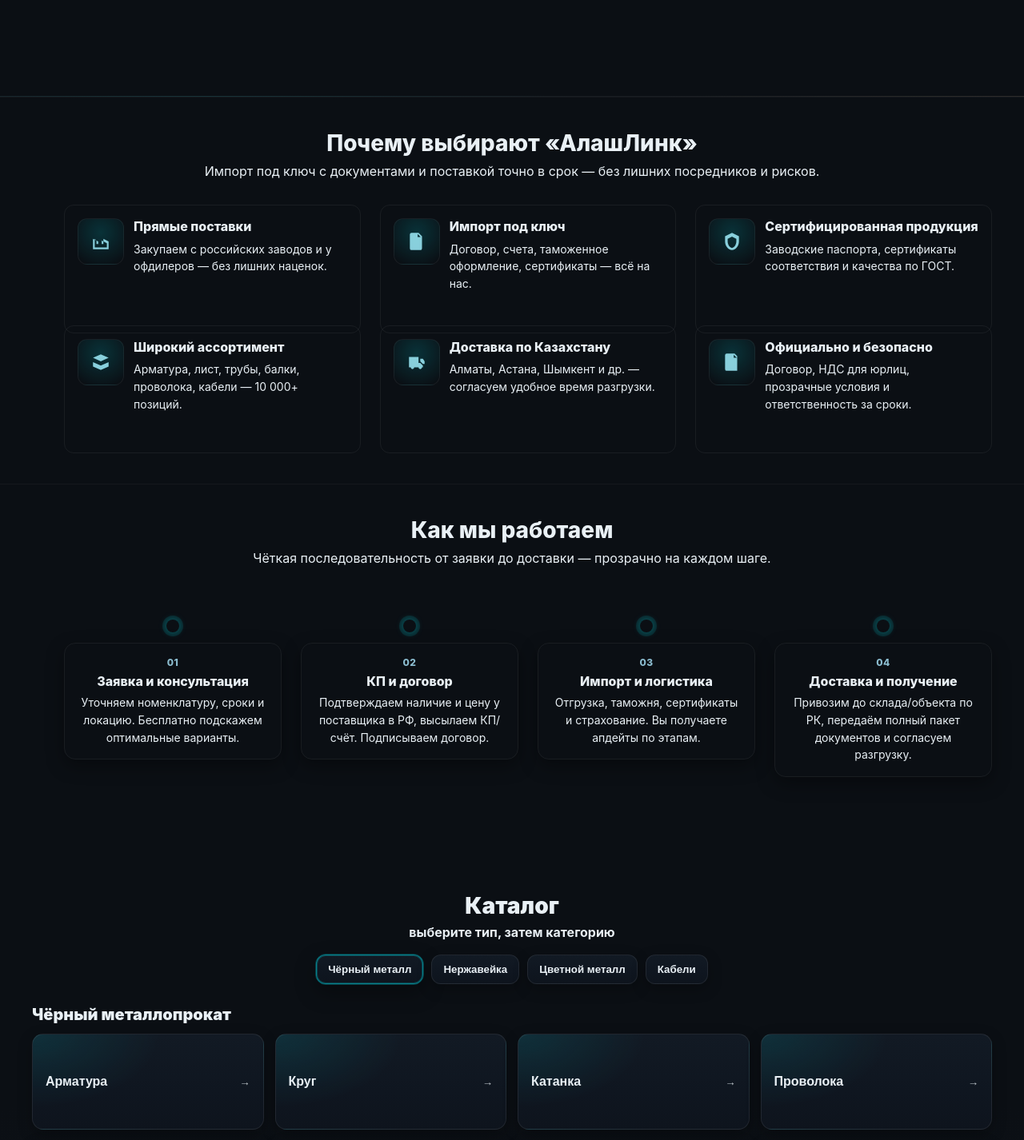
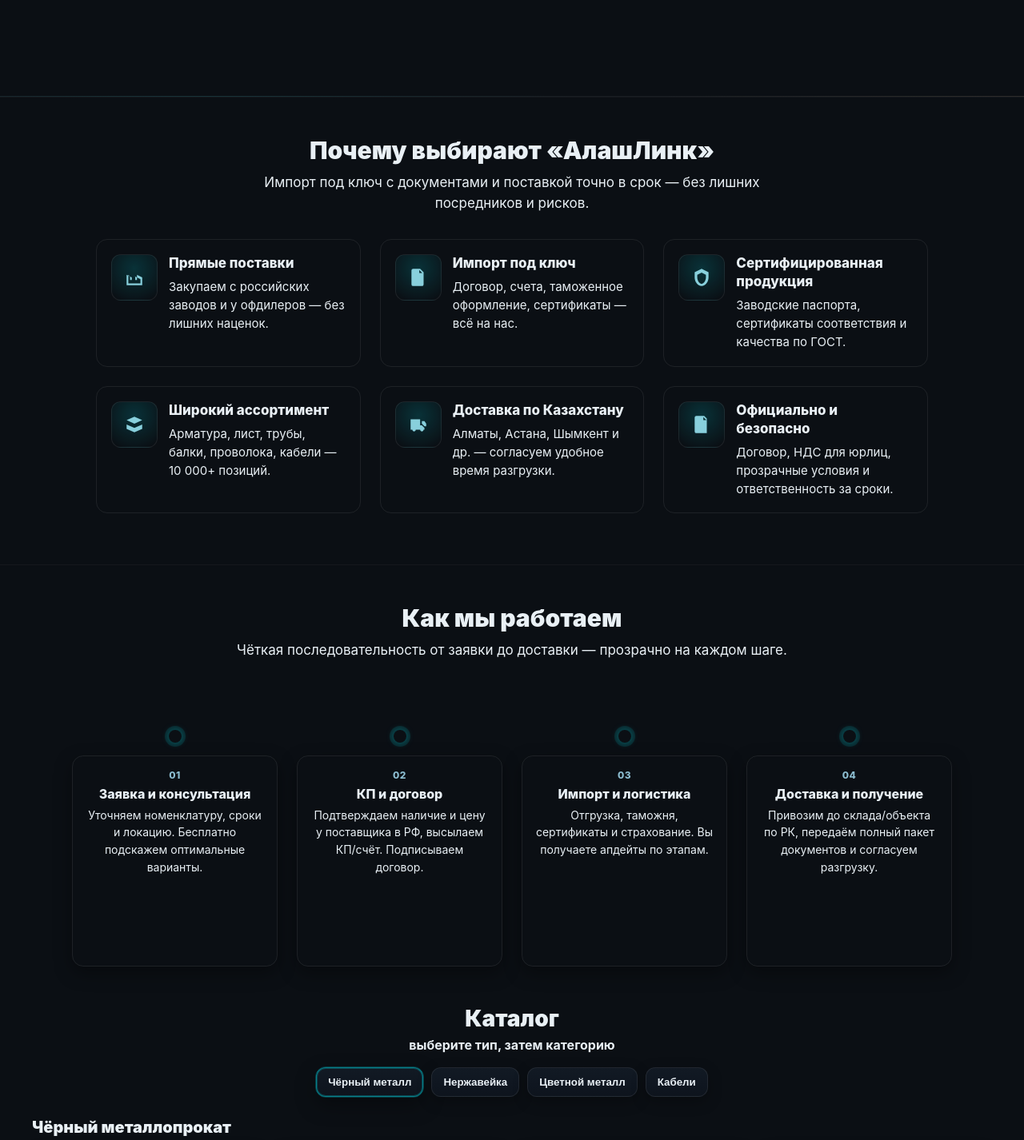
Before and after one commit to TamerlanIsenov/alashlink, a Vue app: page / in a window 1280 px wide. Shown: the part 640-2066 px from the top of the page at 80% size. Built offline with nearby package versions, Linux system fonts and the light colour scheme.

Commit message:
исправленный мобильный вариант

```diff
--- a/src/components/Catalog.vue
+++ b/src/components/Catalog.vue
@@ -28,6 +28,7 @@
             role="tab"
             :aria-selected="(activeGroup === t.key).toString()"
             @click="goGroup(t.key)"
+            type="button"
           >
             {{ t.label }}
           </button>
@@ -221,7 +222,7 @@
     goBack() {
       // если есть история — назад, иначе на главную к каталогу
       if (window.history.length > 1) {
-        this.$router.back();
+        window.history.back();
       } else {
         this.$router.push({ name: "home", hash: "#catalog" });
       }
@@ -236,7 +237,11 @@
   --text:#e9f0f5; --muted:#b9c6d4; --glow:#00d4e0; --gold:#c1a269;
 }
 
-.catalog{ background:linear-gradient(180deg,#0b0f14 0%, #0b0f14 40%, #0e131b 100%); padding:72px 0; border-top:1px solid var(--line); }
+.catalog{
+  background:linear-gradient(180deg,#0b0f14 0%, #0b0f14 40%, #0e131b 100%);
+  padding:72px 0;
+  border-top:1px solid var(--line);
+}
 .container{ max-width:1200px; margin:0 auto; padding:0 16px; }
 
 .section-head{ text-align:center; margin-bottom:20px; }
@@ -263,13 +268,19 @@
 
 /* Верхний уровень кнопок */
 .type-switch{
-  margin:18px auto 0; display:flex; gap:10px; justify-content:center; flex-wrap:wrap;
+  margin:18px auto 0;
+  display:flex; gap:10px; justify-content:center; flex-wrap:wrap;
 }
 .type-btn{
   border:1px solid rgba(255,255,255,.08);
   background:linear-gradient(180deg,#121a24,#0f1620 60%, #0e141d);
-  color:var(--text); padding:10px 14px; font-weight:800; border-radius:12px; cursor:pointer;
-  transition:.18s ease; box-shadow:0 6px 18px rgba(0,0,0,.25);
+  color:var(--text);
+  padding:10px 14px;
+  font-weight:800;
+  border-radius:12px;
+  cursor:pointer;
+  transition:.18s ease;
+  box-shadow:0 6px 18px rgba(0,0,0,.25);
 }
 .type-btn:hover{ transform:translateY(-1px); border-color:rgba(0,212,224,.35); }
 .type-btn.active{
@@ -279,35 +290,79 @@
 }
 
 /* Панель подкатегорий */
-.panel{ margin-top:26px; min-height: 420px; } /* фикс высоты = без скачков при смене */
+.panel{ margin-top:26px; min-height: 420px; }
 .g-title{ color:var(--text); font-size:20px; margin:0 0 12px; font-weight:900; }
 
 /* плавная замена сеток */
 .fade-enter-active, .fade-leave-active { transition: opacity .16s ease; }
 .fade-enter-from, .fade-leave-to { opacity: 0; }
 
+/* Сетка и карточки */
 .grid{ display:grid; grid-template-columns:repeat(4,minmax(0,1fr)); gap:14px; }
 .card{
-  height:120px; border:1px solid rgba(255,255,255,.08); border-radius:14px;
-  background: radial-gradient(100% 140% at 0% 0%, rgba(0,212,224,.12), transparent 55%), linear-gradient(180deg,#121a24,#0f1620 60%, #0e141d);
-  color:var(--text); display:flex; align-items:center; justify-content:space-between;
-  padding:16px; text-align:left; cursor:pointer; transition:.18s ease; box-shadow:0 6px 18px rgba(0,0,0,.25);
+  min-height:120px;
+  border:1px solid rgba(255,255,255,.08);
+  border-radius:14px;
+  background:
+    radial-gradient(100% 140% at 0% 0%, rgba(0,212,224,.12), transparent 55%),
+    linear-gradient(180deg,#121a24,#0f1620 60%, #0e141d);
+  color:var(--text);
+  display:flex; align-items:center; justify-content:space-between;
+  padding:16px;
+  text-align:left;
+  cursor:pointer;
+  transition:.18s ease;
+  box-shadow:0 6px 18px rgba(0,0,0,.25);
 }
 .card:hover{ transform:translateY(-2px); border-color:rgba(0,212,224,.45); box-shadow:0 10px 26px rgba(0,0,0,.35); }
 .card-title{ font-weight:900; font-size:16px; }
 .arrow{ font-weight:900; opacity:.8; }
 
+/* Доступность: фокус */
+.card:focus-visible, .type-btn:focus-visible, .back-btn:focus-visible{
+  outline:2px solid rgba(0,212,224,.65);
+  outline-offset:2px;
+}
+
+/* ====== Адаптив ====== */
 @media (max-width:1080px){
   .grid{ grid-template-columns:repeat(3,minmax(0,1fr)); }
   .panel{ min-height: 380px; }
 }
+
+/* Прокручиваемые табы со snap на мобилке */
 @media (max-width:760px){
-  .grid{ grid-template-columns:repeat(2,minmax(0,1fr)); }
-  .card{ height:110px; }
-  .panel{ min-height: 360px; }
+  .type-switch{
+    justify-content:flex-start;
+    overflow-x:auto;
+    scrollbar-width:none;               /* Firefox */
+    -ms-overflow-style:none;            /* IE/Edge */
+    gap:8px; padding:0 8px;
+    scroll-snap-type:x mandatory;
+    mask-image: linear-gradient(to right, transparent 0, #000 16px, #000 calc(100% - 16px), transparent 100%);
+  }
+  .type-switch::-webkit-scrollbar{ display:none; } /* Chrome/Safari */
+  .type-btn{ scroll-snap-align:center; white-space:nowrap; padding:12px 14px; font-size:15px; }
+
+  .g-title{ font-size:18px; margin:8px 8px 12px; text-align:left; }
+  .head-row{ padding:0 8px; }
+
+  .panel{ min-height:auto; } /* без фиксированной высоты */
+  .grid{ grid-template-columns:repeat(2,minmax(0,1fr)); gap:10px; }
+  .card{ min-height:96px; padding:14px; }
+  .card-title{ font-size:16px; line-height:1.25; }
+  .arrow{ font-size:18px; }
 }
+
+/* Очень узкие (до 400px) — 1 колонка */
+@media (max-width:400px){
+  .grid{ grid-template-columns:1fr; }
+  .card{ min-height:88px; }
+}
+
+/* Совсем узкие (до 520px) — резерв, если нужно вернуть 1 колонку раньше */
+/* Оставил твой старый брейкпоинт, но он уже перекрывается 400px блоком; при желании можно убрать */
 @media (max-width:520px){
-  .grid{ grid-template-columns:1fr; }
-  .panel{ min-height: 340px; }
+  .panel{ min-height: 340px; } /* можно удалить, если не нужен фикс */
 }
 </style>
--- a/src/components/Process.vue
+++ b/src/components/Process.vue
@@ -7,10 +7,9 @@
       </header>
 
       <!-- Desktop / tablet -->
+      <div class="timeline-wrap">
         <ol class="timeline horizontal" role="list">
-        <!-- Рельса — отдельный элемент, всегда виден -->
           <span class="rail" aria-hidden="true"></span>
-
           <li
             v-for="(step, i) in steps"
             :key="'h-'+i"
@@ -26,8 +25,10 @@
             </div>
           </li>
         </ol>
+      </div>
 
       <!-- Mobile -->
+      <div class="timeline-wrap">
         <ol class="timeline vertical" role="list">
           <li
             v-for="(step, i) in steps"
@@ -45,6 +46,7 @@
             </div>
           </li>
         </ol>
+      </div>
     </div>
   </section>
 </template>
@@ -71,7 +73,8 @@
           title: 'Доставка и получение',
           desc: 'Привозим до склада/объекта по РК, передаём полный пакет документов и согласуем разгрузку.'
         }
-      ]
+      ],
+      _io: null
     }
   },
   mounted() {
@@ -88,6 +91,13 @@
       { threshold: 0.2 }
     )
     nodes.forEach(n => io.observe(n))
+    this._io = io
+  },
+  beforeUnmount() {
+    if (this._io && this.$refs.nodes) {
+      this.$refs.nodes.forEach(n => this._io.unobserve(n))
+      this._io.disconnect()
+    }
   }
 }
 </script>
@@ -100,54 +110,63 @@
 }
 
 .process{ background:var(--bg); border-top:1px solid rgba(255,255,255,.04); }
-.container{ max-width:1200px; margin:0 auto; padding:40px 16px 56px; }
+.container{ max-width:1200px; margin:0 auto; padding:48px 16px 72px; }
 
-.head{ text-align:center; margin-bottom:28px; }
-.head h2{ margin:0 0 8px; font-size:clamp(22px,2.4vw,28px); font-weight:800; color:var(--text); }
-.head .lead{ margin:0; color:var(--muted); }
+/* Заголовок */
+.head{ text-align:center; margin-bottom:32px; }
+.head h2{ margin:0 0 10px; font-size:clamp(22px,2.4vw,30px); font-weight:900; color:var(--text); }
+.head .lead{ margin:0; color:var(--muted); font-size:17px; line-height:1.5; max-width:720px; margin-inline:auto; }
+
+/* Обёртка — центрируем и задаём комфортную ширину */
+.timeline-wrap{
+  max-width:1100px;
+  margin:0 auto;
+  padding-inline:8px;
+}
 
 /* ========= HORIZONTAL ========= */
 .timeline.horizontal{
+  position:relative;
   display:grid;
   grid-template-columns:repeat(4,1fr);
   gap:24px;
-  position:relative;
-  padding-top:12px;
-  isolation:isolate; /* гарантируем слои */
+  list-style:none;
+  margin:0;
+  padding:24px 0 0;
+  isolation:isolate;
 }
 
-/* Рельса (видимая линия, маятник) */
+/* Рельса: от середины первой до середины последней колонки */
 .timeline.horizontal .rail{
   position:absolute;
-  left:5.5%;
-  right:5.5%;
-  top:36px;
-  height:3px;
-  border-radius:3px;
+  top:38px;
+  left:calc(12.5%);   /* центр 1-го столбца */
+  right:calc(12.5%);  /* центр 4-го столбца */
+  height:3px; border-radius:3px;
   background: linear-gradient(90deg, var(--blue1), var(--blue2), var(--blue1));
   background-size: 200% 100%;
-  animation: linePing 3.4s linear infinite alternate; /* туда-обратно */
+  animation: linePing 3.4s linear infinite alternate;
   filter: drop-shadow(0 0 8px rgba(0,240,255,.45));
-  z-index:0;
-  pointer-events:none;
+  z-index:0; pointer-events:none;
 }
 
 .timeline.horizontal .node{
   list-style:none;
   position:relative;
-  padding-top:24px;
+  padding-top:30px;
   z-index:1;
   opacity:0;
   transform:translateY(28px);
   transition: opacity .6s ease, transform .6s ease;
   transition-delay: var(--delay, 0ms);
+  height:100%;
 }
 .timeline.horizontal .node.visible{ opacity:1; transform:translateY(0); }
 
-/* «Дышащие» точки */
+/* Точка */
 .timeline.horizontal .dot{
   position:absolute;
-  top:27px;
+  top:30px;
   left:50%;
   transform:translateX(-50%);
   width:16px; height:16px; border-radius:50%;
@@ -157,19 +176,22 @@
   animation: breathe 2.4s ease-in-out infinite;
 }
 
+/* Карточка */
 .timeline.horizontal .box{
   margin-top:32px;
   background: linear-gradient(180deg, var(--card), #0e141c);
-  border:1px solid rgba(255,255,255,.06);
+  border:1px solid rgba(255,255,255,.08);
   border-radius:14px;
   padding:16px;
   text-align:center;
   box-shadow: 0 8px 22px rgba(0,0,0,.35);
   transition: transform .25s ease, border-color .25s ease, box-shadow .25s ease;
+  height:100%;
+  display:flex; flex-direction:column; justify-content:flex-start;
 }
 .timeline.horizontal .box:hover{
-  transform: translateY(-4px);
-  border-color: rgba(0,212,224,.4);
+  transform: translateY(-3px);
+  border-color: rgba(0,212,224,.35);
   box-shadow: 0 10px 26px rgba(0,0,0,.45);
 }
 
@@ -177,14 +199,15 @@
 .timeline.vertical{
   display:none;
   position:relative;
-  margin-top:8px;
+  list-style:none;
+  margin:8px 0 0;
+  padding:0;
   isolation:isolate;
 }
 .timeline.vertical .node{
-  list-style:none;
   position:relative;
-  padding-left:32px;
-  margin:0 0 20px;
+  padding-left:36px;
+  margin:0 0 18px;
   z-index:1;
   opacity:0;
   transform:translateY(28px);
@@ -193,23 +216,22 @@
 }
 .timeline.vertical .node.visible{ opacity:1; transform:translateY(0); }
 
-/* Рельса для мобилы (по каждому пункту, маятник по вертикали) */
+/* Вертикальная рельса (каждый пункт сам себе тянет линию) */
 .timeline.vertical .vline{
   position:absolute;
-  left:12px; top:0; bottom:0;
+  left:14px; top:0; bottom:0;
   width:3px; border-radius:3px;
   background: linear-gradient(180deg, var(--blue1), var(--blue2), var(--blue1));
   background-size: 100% 200%;
   animation: linePingV 3.4s linear infinite alternate;
   filter: drop-shadow(0 0 8px rgba(0,240,255,.45));
-  z-index:0;
-  pointer-events:none;
+  z-index:0; pointer-events:none;
 }
 
-/* «Дышащая» точка — мобилка */
+/* Точка — мобилка */
 .timeline.vertical .dot{
   position:absolute;
-  left:5px; top:12px;
+  left:6px; top:10px;
   width:16px; height:16px; border-radius:50%;
   background: radial-gradient(circle at 30% 30%, var(--blue1), var(--blue2));
   box-shadow: 0 0 0 5px rgba(0,240,255,.12), 0 0 12px rgba(0,240,255,.45);
@@ -217,9 +239,10 @@
   animation: breathe 2.4s ease-in-out infinite;
 }
 
+/* Карточка — мобилка */
 .timeline.vertical .box{
   background: linear-gradient(180deg, var(--card), #0e141c);
-  border:1px solid rgba(255,255,255,.06);
+  border:1px solid rgba(255,255,255,.08);
   border-radius:14px;
   padding:14px;
   box-shadow: 0 8px 22px rgba(0,0,0,.35);
@@ -230,23 +253,38 @@
 .box h3{ margin:0 0 6px; font-size:16px; font-weight:800; color:var(--text); }
 .box p{ margin:0; font-size:14px; color:var(--muted); line-height:1.55; }
 
-/* ========= ANIMATIONS ========= */
+/* ========= АДАПТИВ ========= */
+@media (max-width: 1080px){
+  .timeline.horizontal{
+    grid-template-columns: repeat(4, minmax(180px,1fr));
+    gap:20px;
+  }
+  .timeline.horizontal .rail{ left:calc(12.5%); right:calc(12.5%); }
+}
+@media (max-width: 900px){
+  .timeline.horizontal{ display:none; }
+  .timeline.vertical{ display:block; }
+}
+
+/* ========= АНИМАЦИИ ========= */
 @keyframes linePing {
-  0%   { background-position:   0% 50%; }  /* слева */
-  100% { background-position: 200% 50%; }  /* вправо */
+  0%   { background-position:   0% 50%; }
+  100% { background-position: 200% 50%; }
 }
 @keyframes linePingV {
-  0%   { background-position: 50%   0%; }  /* сверху */
-  100% { background-position: 50% 200%; }  /* вниз   */
+  0%   { background-position: 50%   0%; }
+  100% { background-position: 50% 200%; }
 }
 @keyframes breathe {
   0%,100% { transform: translateX(-50%) scale(1);   box-shadow: 0 0 0 5px rgba(0,240,255,.10), 0 0 10px rgba(0,240,255,.35); }
   50%     { transform: translateX(-50%) scale(1.12); box-shadow: 0 0 0 7px rgba(0,240,255,.16), 0 0 16px rgba(0,240,255,.55); }
 }
 
-/* ========= BREAKPOINT ========= */
-@media (max-width: 900px){
-  .timeline.horizontal{ display:none; }
-  .timeline.vertical{ display:block; }
+/* Учитываем предпочтения пользователя */
+@media (prefers-reduced-motion: reduce){
+  .timeline.horizontal .rail,
+  .timeline.vertical .vline,
+  .timeline .dot{ animation:none !important; }
+  .timeline .node{ transition:none !important; transform:none !important; opacity:1 !important; }
 }
 </style>
--- a/src/components/Why.vue
+++ b/src/components/Why.vue
@@ -73,106 +73,96 @@
   --accent:#00d4e0;
 }
 
-.why {
-  background: var(--bg);
-  border-top: 1px solid rgba(255,255,255,.04);
+/* Секция */
+.why{
+  background:var(--bg);
+  border-top:1px solid rgba(255,255,255,.04);
 }
-.container {
-  max-width: 1200px;
-  margin: 0 auto;
-  padding: 40px 16px 56px;
+.container{
+  max-width:1200px;
+  margin:0 auto;
+  padding:48px 16px 64px;
 }
 
-.head {
-  text-align: center;
-  margin-bottom: 32px;
+/* Заголовок */
+.head{ text-align:center; margin-bottom:32px; }
+.head h2{
+  margin:0 0 10px;
+  font-size:clamp(22px,2.4vw,30px);
+  font-weight:900;
+  color:var(--text);
 }
-.head h2 {
-  margin: 0 0 8px;
-  font-size: clamp(22px,2.4vw,28px);
-  font-weight: 800;
-  color: var(--text);
-}
-.head .lead {
-  margin: 0;
-  color: var(--muted);
-  font-size: 16px;
+.head .lead{
+  margin:0;
+  color:var(--muted);
+  font-size:17px;
+  line-height:1.5;
+  max-width:720px;
+  margin-inline:auto;
 }
 
-/* Сетка карточек */
-.grid {
-  display: grid;
-  gap: 24px; /* увеличили расстояние между карточками */
-  grid-template-columns: 1fr;
-  grid-auto-rows: 1fr;
+/* Сетка карточек (UL) — сбрасываем дефолтные отступы и центрируем */
+.grid{
+  display:grid;
+  gap:24px;                 /* расстояние между карточками */
+  grid-template-columns:1fr;
+  list-style:none;          /* убираем буллиты */
+  padding:0;                /* убираем внутренние отступы UL */
+  margin:0 auto;            /* центрируем сетку */
+  max-width:1040px;         /* чтобы не растягивалось на всю ширину */
 }
-@media (min-width: 640px) {
-  .grid { grid-template-columns: repeat(2,1fr); }
+@media (min-width:640px){
+  .grid{ grid-template-columns:repeat(2,1fr); }
 }
-@media (min-width: 1024px) {
-  .grid { grid-template-columns: repeat(3,1fr); }
+@media (min-width:1024px){
+  .grid{ grid-template-columns:repeat(3,1fr); }
 }
 
 /* Карточка */
-.card {
-  list-style: none;
-  background: linear-gradient(180deg, var(--card), #0e141c);
-  border: 1px solid rgba(255,255,255,.06);
-  border-radius: 12px;
-  padding: 16px;
-  display: grid;
-  grid-template-columns: 56px 1fr;
-  column-gap: 14px;
-  align-items: start;
-  height: 100%;
-  overflow: hidden;             /* не даём контенту вылезти за скругления */
-  background-clip: padding-box; /* фон обрезается по границе */
-  transition: border-color .2s ease, box-shadow .2s ease, transform .2s ease;
+.card{
+  background:linear-gradient(180deg, var(--card), #0e141c);
+  border:1px solid rgba(255,255,255,.08);
+  border-radius:14px;
+  padding:18px;
+  display:grid;
+  grid-template-columns:56px 1fr;
+  column-gap:16px;
+  align-items:start;
+  height:100%;
+  box-sizing:border-box;
+  transition:border-color .2s ease, box-shadow .2s ease, transform .2s ease;
 }
-.card:hover {
-  border-color: rgba(0,212,224,.35);
-  box-shadow: 0 0 0 1px rgba(0,212,224,.12) inset;
-  transform: translateY(-2px);
+.card:hover{
+  border-color:rgba(0,212,224,.45);
+  box-shadow:0 4px 20px rgba(0,0,0,.45), inset 0 0 0 1px rgba(0,212,224,.12);
+  transform:translateY(-3px);
 }
 
 /* Иконка */
-.icon {
-  grid-column: 1;
-  grid-row: 1 / span 2;
-  width: 56px;
-  height: 56px;
-  border-radius: 12px;
-  display: grid;
-  place-items: center;
-  background: radial-gradient(80% 80% at 50% 30%, rgba(0,212,224,.18), rgba(0,0,0,0));
-  border: 1px solid rgba(255,255,255,.06);
-  flex-shrink: 0;
+.icon{
+  grid-column:1;
+  grid-row:1 / span 2;
+  width:56px; height:56px;
+  border-radius:12px;
+  display:grid; place-items:center;
+  background:radial-gradient(80% 80% at 50% 30%, rgba(0,212,224,.18), transparent);
+  border:1px solid rgba(255,255,255,.08);
+  flex-shrink:0;
 }
-.icon svg {
-  width: 26px;
-  height: 26px;
-  fill: #8fd9e6;
-  opacity: .95;
-}
+.icon svg{ width:26px; height:26px; fill:#8fd9e6; opacity:.95; }
 
 /* Текст */
-.body {
-  grid-column: 2;
-  display: flex;
-  flex-direction: column;
-  gap: 6px;
-}
-.title {
-  margin: 0;
-  font-size: 16px;
-  font-weight: 800;
-  color: var(--text);
-  line-height: 1.35;
-}
-.desc {
-  margin: 0;
-  font-size: 14px;
-  color: var(--muted);
-  line-height: 1.55;
+.body{ grid-column:2; display:flex; flex-direction:column; gap:6px; }
+.title{ margin:0; font-size:17px; font-weight:800; color:var(--text); line-height:1.35; }
+.desc{ margin:0; font-size:15px; color:var(--muted); line-height:1.55; }
+
+/* Мобильные правки */
+@media (max-width:640px){
+  .grid{ gap:18px; max-width:600px; }           /* чуть плотнее, но не слипается */
+  .card{ grid-template-columns:44px 1fr; padding:14px; column-gap:12px; }
+  .icon{ width:44px; height:44px; border-radius:10px; }
+  .icon svg{ width:20px; height:20px; }
+  .title{ font-size:16px; }
+  .desc{ font-size:14px; }
 }
 </style>
```
Also changed, not shown: src/components/Contacts.vue (+143 -36 lines), src/components/Header.vue (+41 -19 lines), src/components/Hero.vue (+15 -13 lines), src/router/index.js (+17 -7 lines). Lines whose indentation alone changed are shown as unchanged.
